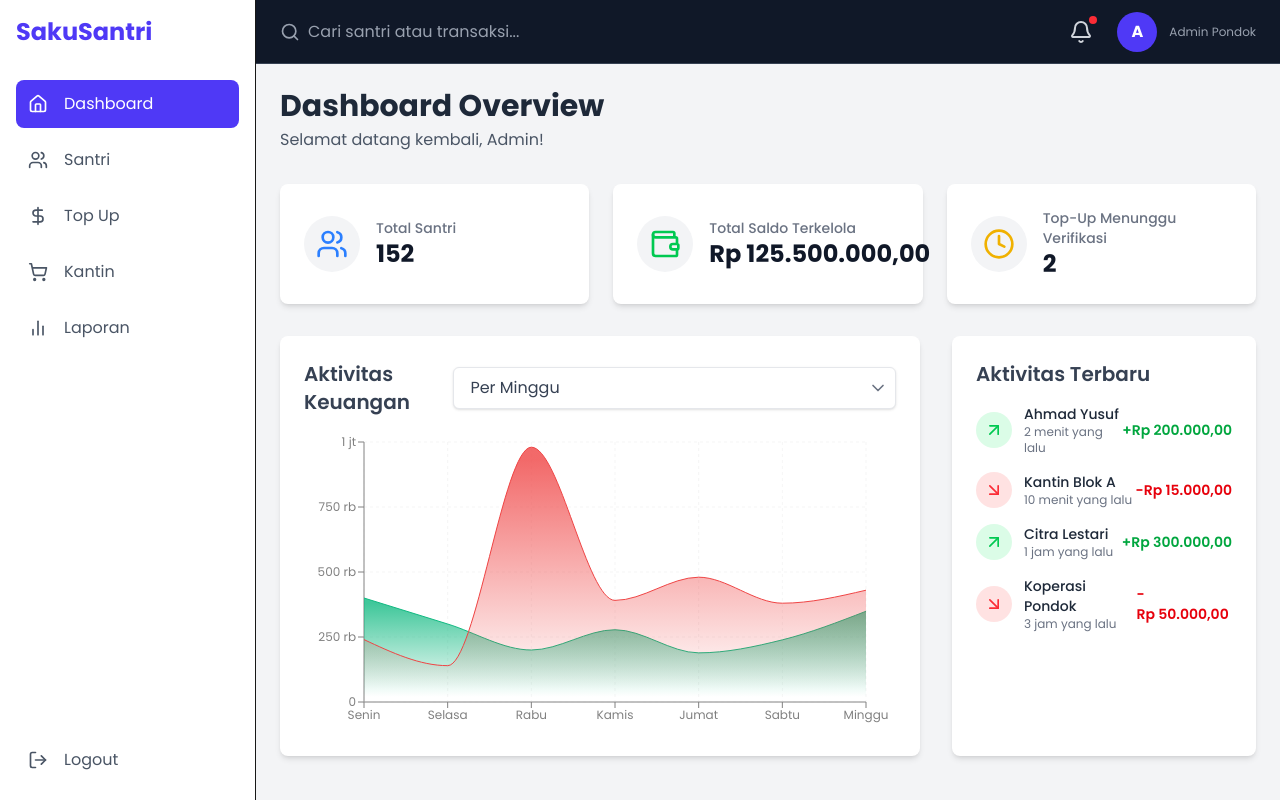
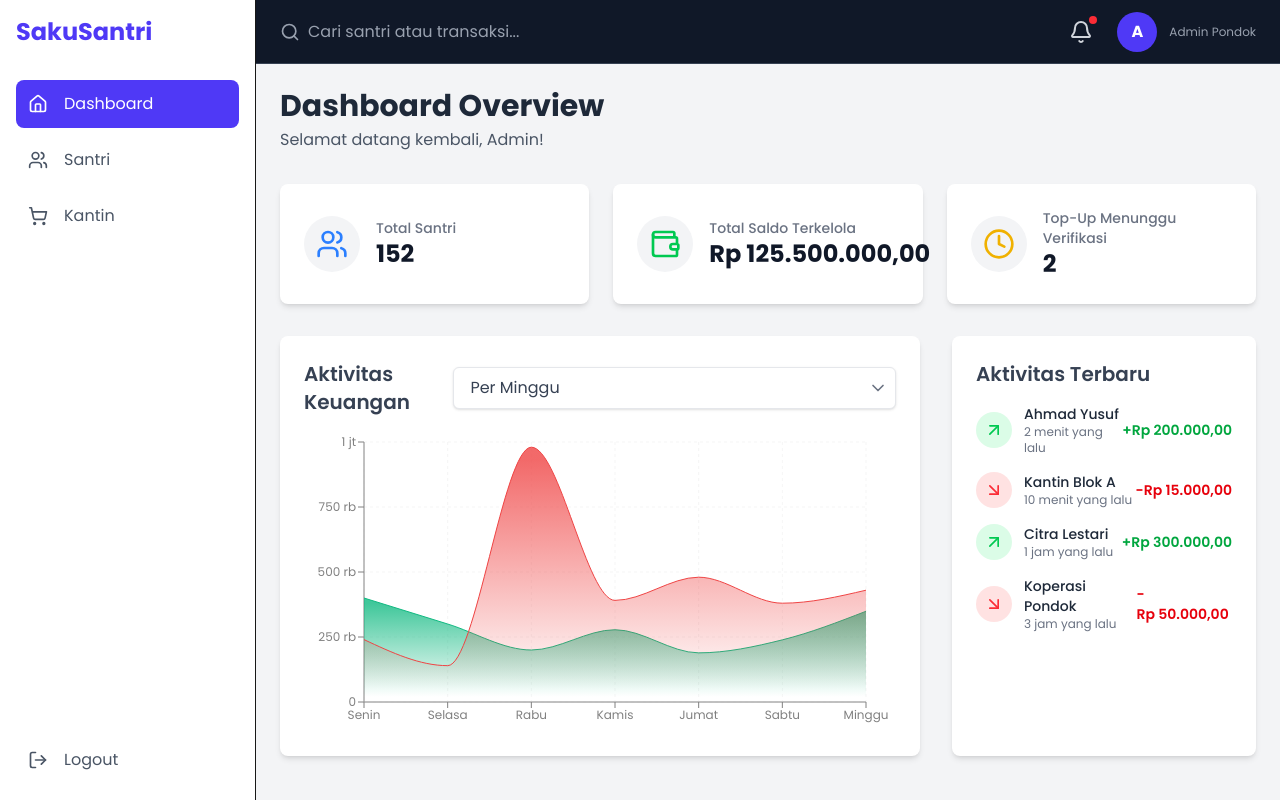
Before and after one commit to ahfary/keuangan-fe, a Next.js app: page /dashboard/admin in a window 1280 px wide. Built offline with nearby package versions, Linux system fonts and the light colour scheme.

Commit message:
fix cors

```diff
--- a/src/app/dashboard/admin/santri/page.tsx
+++ b/src/app/dashboard/admin/santri/page.tsx
@@ -257,7 +257,7 @@ export default function SantriPage() {
                                 <td className="p-4">{santri.jurusan}</td>
                                 <td className="p-4 font-mono">{new Intl.NumberFormat('id-ID', { style: 'currency', currency: 'IDR' }).format(santri.saldo)}</td>
                                 <td className="p-4 text-center">
-                                    <Link href={`/dashboard/santri/${santri.id}`}>
+                                    <Link href={`/dashboard/admin/santri/${santri.id}`}>
                                       <Button variant="outline" size="sm">Detail</Button>
                                     </Link>
                                 </td>
--- a/src/components/layout/Sidebar.tsx
+++ b/src/components/layout/Sidebar.tsx
@@ -18,9 +18,9 @@ interface NavItem {
 const adminMenu: NavItem[] = [
   { href: '/dashboard/admin', icon: Home, label: 'Dashboard' },
   { href: '/dashboard/admin/santri', icon: Users, label: 'Santri' },
-  { href: '/dashboard/admin/topup', icon: DollarSign, label: 'Top Up' },
+  // { href: '/dashboard/admin/topup', icon: DollarSign, label: 'Top Up' },
   { href: '/dashboard/admin/kantin', icon: ShoppingCart, label: 'Kantin' },
-  { href: '/dashboard/admin/laporan', icon: BarChart2, label: 'Laporan' },
+  // { href: '/dashboard/admin/laporan', icon: BarChart2, label: 'Laporan' },
 ];
 
 const waliSantriMenu = (santriId: string | null): NavItem[] => [
```
